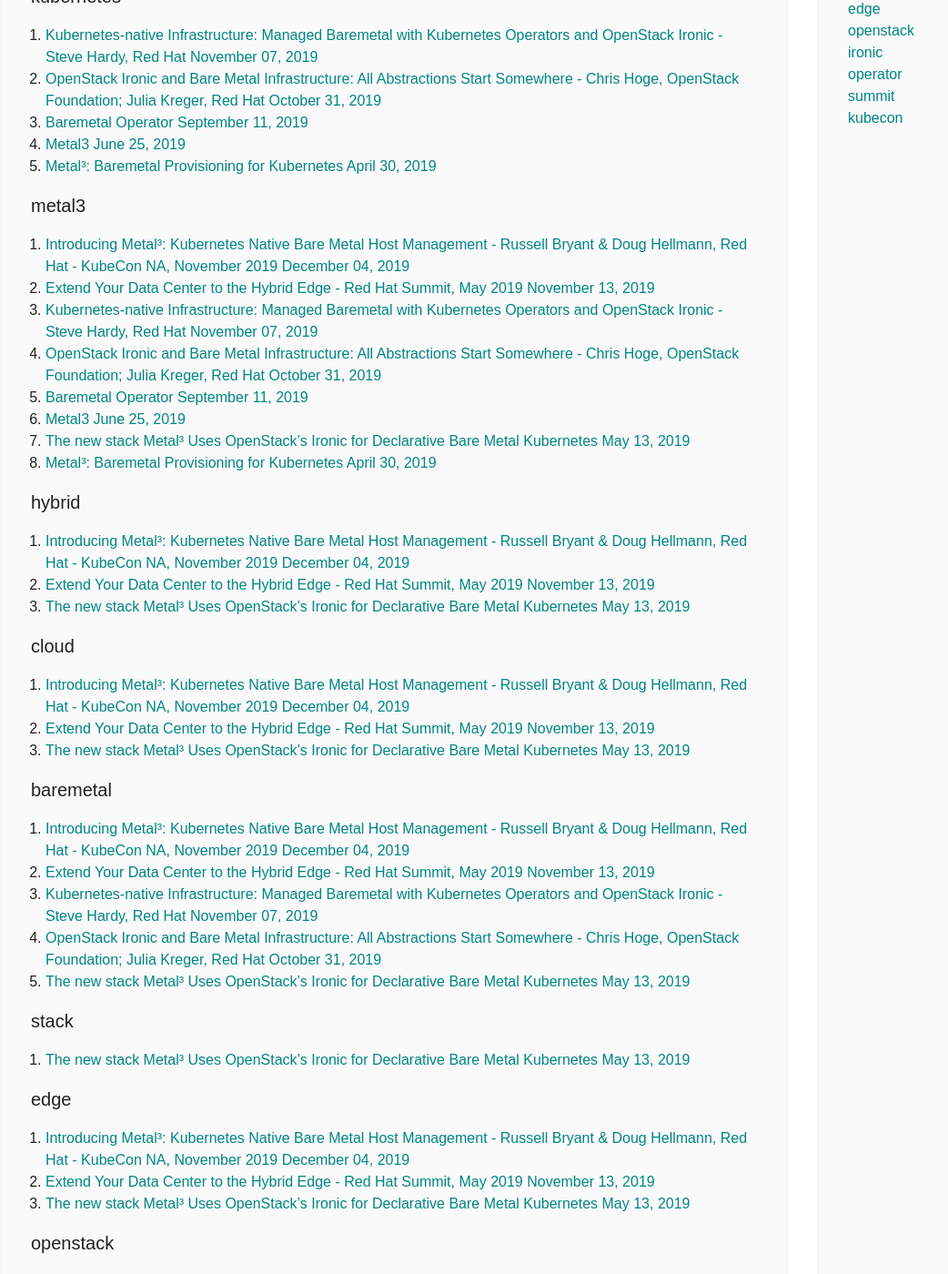
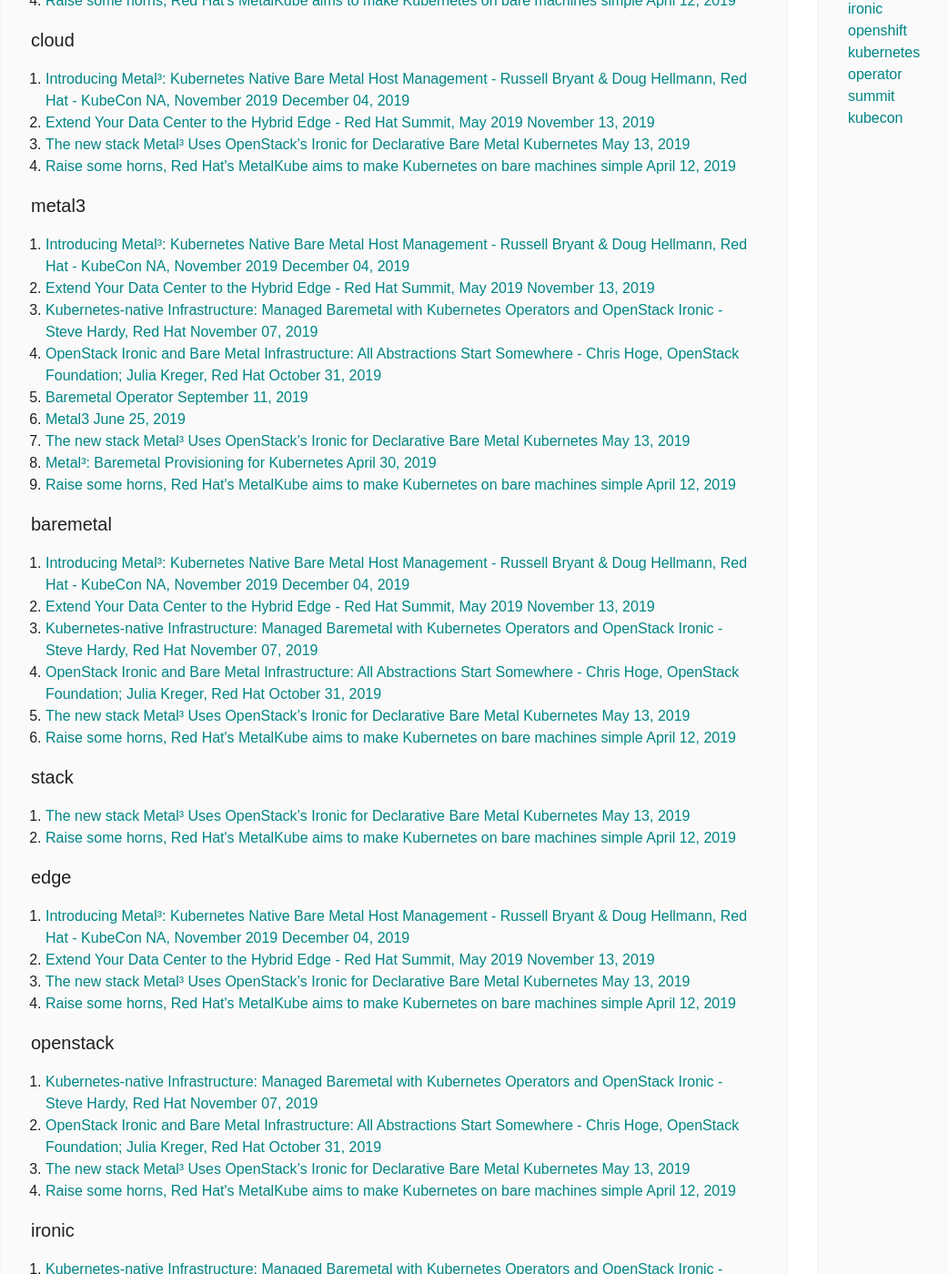
Before and after one commit to metal3-io/metal3-io.github.io, a Jekyll site: the page built from blog/categories.html, in a window 1280 px wide and 1400 px high, scrolled down 657 px. Shown: the whole window at 91% size, without its empty margins (32-1074 px from the left). Built offline with Jekyll 4.4.1, drawn with Linux system fonts in a browser that asks for light colours; some of the changed text lies outside the part shown.

Commit message:
blogpost Raise_some_horns_Red_Hat_s_MetalKube_aims_to_make_Kubernetes_on_bare_machines_simple
Signed-off-by: Pedro Ibáñez <pedro@redhat.com>

```diff
--- /dev/null
+++ b/_posts/2019-04-12-Raise_some_horns_Red_Hat_s_MetalKube_aims_to_make_Kubernetes_on_bare_machines_simple.md
@@ -0,0 +1,33 @@
+---
+title: "Raise some horns, Red Hat's MetalKube aims to make Kubernetes on bare machines simple"
+date: 2019-04-12T21:20:00+02:00
+draft: false
+categories: ["hybrid", "cloud", "metal3", "baremetal", "stack", "edge", "openstack", "ironic"]
+author: Pedro Ibáñez Requena
+---
+
+## The Register; Raise some horns: Red Hat's Metal³ aims to make Kubernetes on bare machines simple
+
+[Max Smolaks](https://www.theregister.co.uk/Author/Max-Smolaks) talks in this article about the OpenInfra Days in the UK, 2019: where Metal³ was revealed earlier last week by Steve Hardy, Red Hat's senior principal software engineer. The Open Infrastructure Days in the UK is an event organised by the local Open Infrastructure community and supported by the OpenStack Foundation.
+The Open-source software developers at Red Hat are working on a tool that would simplify deployment and management of Kubernetes clusters on bare-metal servers.
+
+Steve told The reg:
+> "In some situations, you won't want to run a full OpenStack infrastructure-as-a-service layer to provide, potentially, for multiple Kubernetes clusters".
+
+Hardy is a notable contributor to OpenStack, having previously worked on Heat and TripleO projects. He said one of the reasons for choosing Ironic was its active development – and when new features get added to Ironic, the Metal³ team gets them "for free".
+
+> "OpenStack has always been a modular set of projects, and people have always had the opportunity to reuse components for different applications. This is just an example of where we are leveraging one particular component for infrastructure management, just as an alternative to using a full infrastructure API," Hardy said.
+
+Thierry Carrez, veep of engineering at the OpenStack Foundation also told The Reg:
+
+> "I like the fact that the projects end up being reusable on their own, for the functions they bring to the table – this helps us integrate with adjacent communities".
+
+Hardy also commented:
+> It's still early days for Metal³ - the project has just six contributors, and there's no telling when it might reach release. "It's a very, very young project but we are keen to get more community participation and feedback,".
+
+For further detail, check out the full article at [The Register: Raise some horns: Red Hat's MetalKube aims to make Kubernetes on bare machines simple](https://www.theregister.co.uk/2019/04/05/red_hat_metalkubel/).
+
+## References
+* [Steve Hardy](https://hardysteven.blogspot.com): Red Hat's senior principal software engineer.
+* [Thierry Carrez](https://ttx.re/): veep of engineering at the OpenStack Foundation.
+* [The Register: Raise some horns: Red Hat's MetalKube aims to make Kubernetes on bare machines simple](https://www.theregister.co.uk/2019/04/05/red_hat_metalkubel/)
```
Also changed, not shown: _includes/docs.md (+1 -1 lines).
